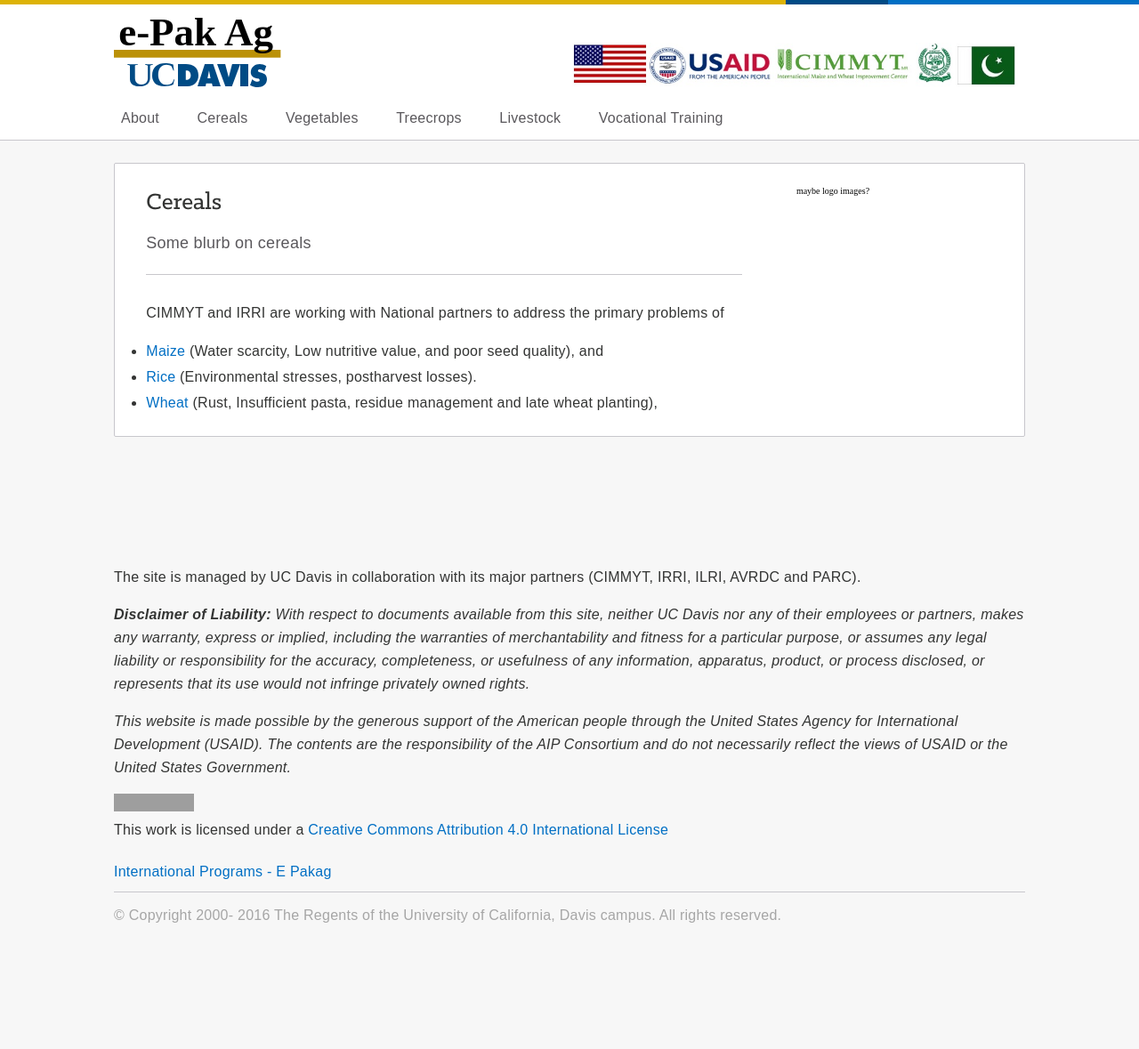
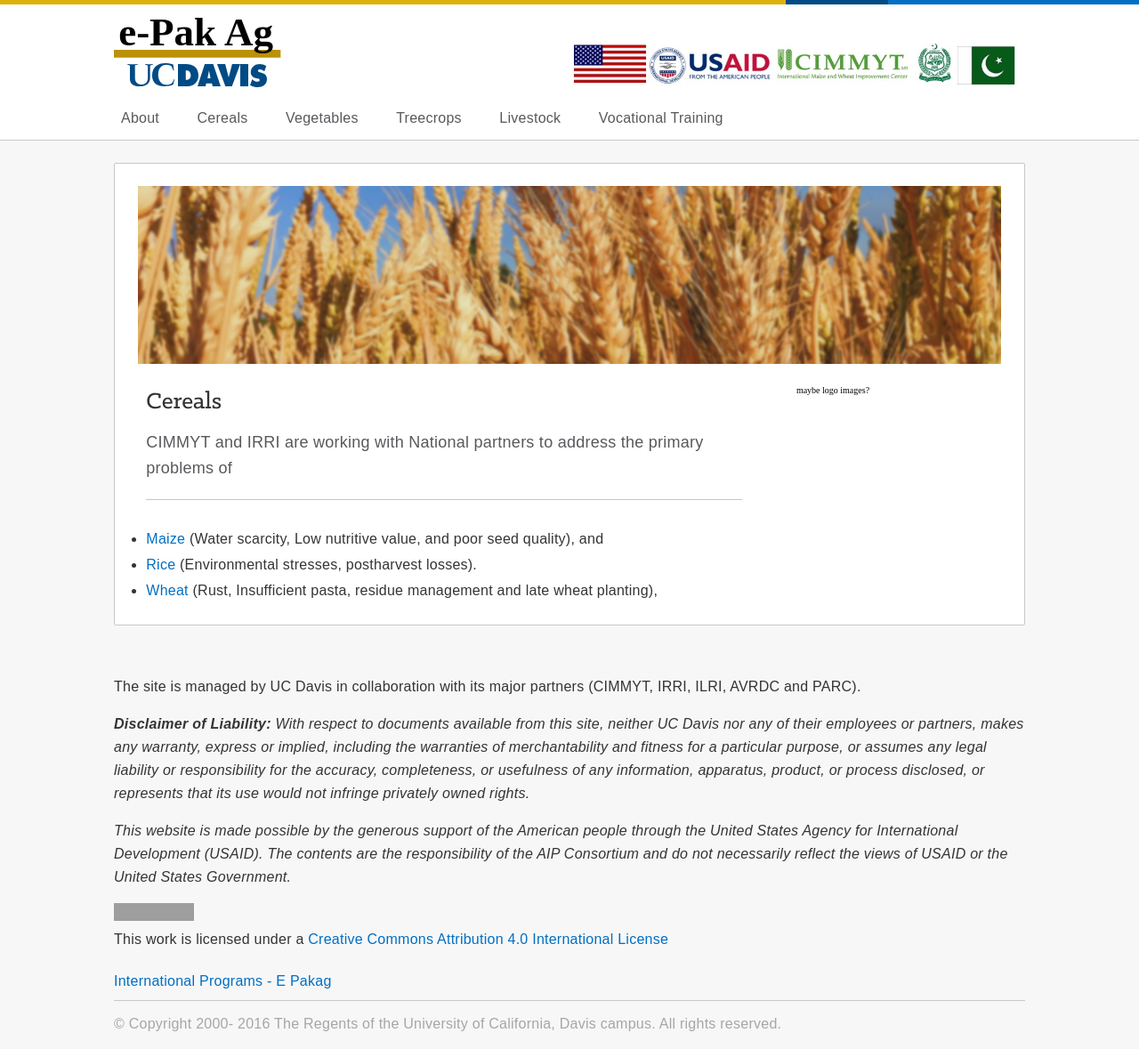
Before and after one commit to ucdavis/ip-epakag, a Jekyll site: the page built from cereals/index.html, in a window 1280 px wide. Shown: the whole page at 89% size. Built offline with Jekyll 4.4.1, drawn with Linux system fonts in a browser that asks for light colours; nearby versions of some CDN libraries; before the commit the page ends 1057 px from its top, so only the background shows below that; grey boxes are pictures that could not be loaded.

Commit message:
cereal header

```diff
--- a/_sass/_base.scss
+++ b/_sass/_base.scss
@@ -63,7 +63,7 @@
     width: 100%;
     // padding-top:60px;
     // padding-bottom:60px;
-    height: 280px;
+    height: 240px;
     display:block;
     .footer_contents {
         @include container;
--- a/_sass/_regions.scss
+++ b/_sass/_regions.scss
@@ -1,13 +1,18 @@
 .banner {
     background-color: $primary-color;
     padding: 2% 0;
-    &.banner_fish {
-        background-image: url(/media/fish_banner.jpg);
+    &.banner_mod {
+        height:200px;
+        margin-top:12px;
+        margin-bottom:12px;
         background-size: cover;
         background-repeat: no-repeat;
         h2,
         p {
             text-shadow: 1px 1px 2px rgba(28, 28, 28, 1);
+        }
+        &.banner_cereals {
+            background-image: url(/media/cereal_banner.jpg);
         }
     }
     .banner_contents {
--- a/cereals/index.html
+++ b/cereals/index.html
@@ -2,11 +2,13 @@
 layout: page
 title: Cereals
 ---
+<div class="banner banner_mod banner_cereals">
+
+</div>
+
 <article>
     <h1>Cereals</h1>
-    <p class="lead">Some blurb on cereals</p>
-
-<p>CIMMYT and IRRI are working with National partners to address the primary problems of</p>
+    <p class="lead">CIMMYT and IRRI are working with National partners to address the primary problems of</p>
 <ul>
     <li><a href="/cereals/maize">Maize</a> (Water scarcity, Low nutritive value, and poor seed quality), and</li>
     <li><a href="/cereals/rice">Rice</a> (Environmental stresses, postharvest losses). </li>
```
Also changed, not shown: media/cereal_banner.jpg (added), 4 other files.
